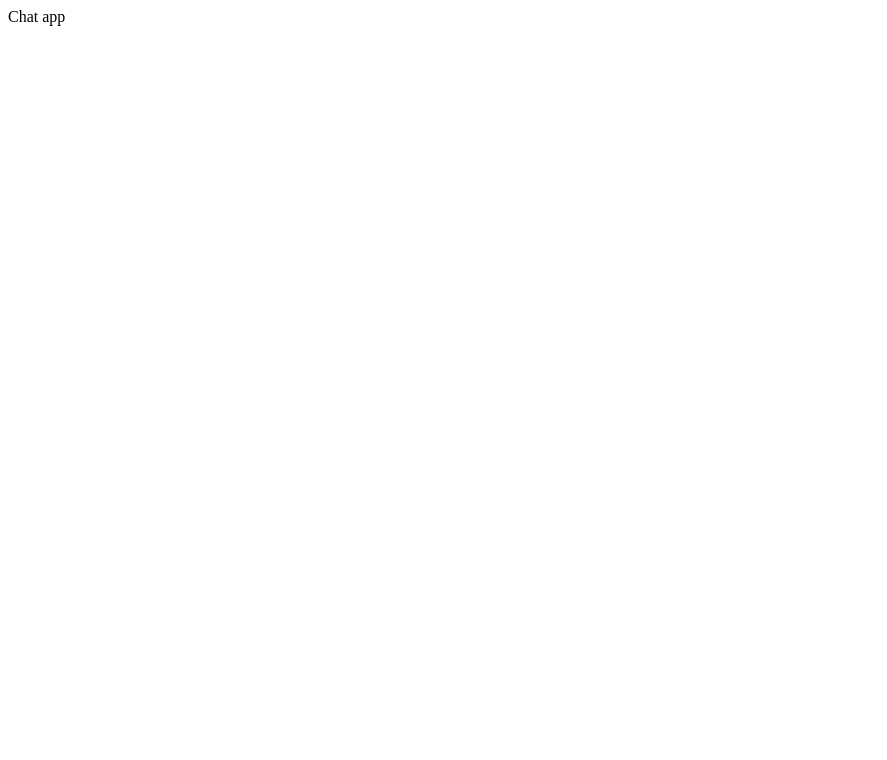
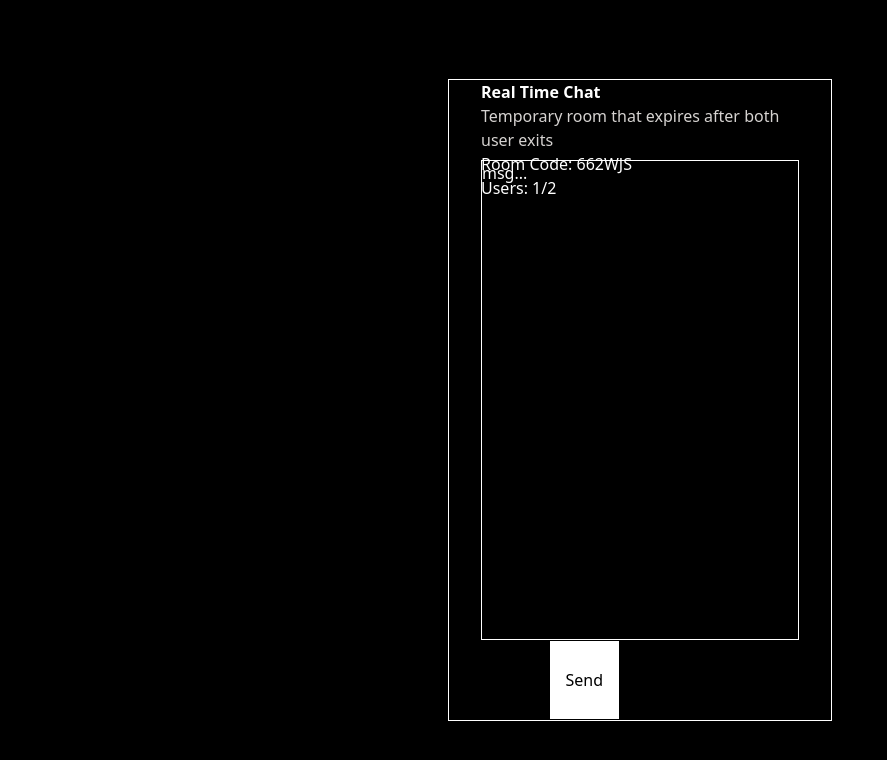
Before and after one commit to SaikatDeb12/ChatApp, a React (Vite) app in the folder frontend/: page / in a window 1280 px wide. Shown: the top 760 px of the page, without its empty margins (0-887 px from the left). Built offline with nearby package versions, Linux system fonts and the light colour scheme.

Commit message:
basic design

```diff
--- a/frontend/src/App.tsx
+++ b/frontend/src/App.tsx
@@ -1,6 +1,33 @@
-import React from "react";
+import "./App.css";
+
 function App() {
-  return <div>Chat app</div>;
+  return (
+    <div className="h-screen w-full flex justify-center items-center bg-black">
+      <div className="border border-white w-[30vw] h-fit px-8">
+        <div className="w-full h-[10vh]">
+          <div>
+            <h2 className="text-white text-1xl font-semibold">
+              Real Time Chat
+            </h2>
+            <p className="text-stone-300">
+              Temporary room that expires after both user exits
+            </p>
+          </div>
+          <div className="text-white">
+            <p>Room Code: 662WJS</p>
+            <p>Users: 1/2</p>
+          </div>
+        </div>
+        <div className="text-white h-[60vh] w-full border border-white">
+          <p>msg...</p>
+        </div>
+        <div className="flex h-[10vh]">
+          <div>Text field</div>
+          <button className="border px-4 py-2 bg-white text-black">Send</button>
+        </div>
+      </div>
+    </div>
+  );
 }
 
 export default App;
```
Also changed, not shown: 1 other file (tests, documents, lock files or other folders).
